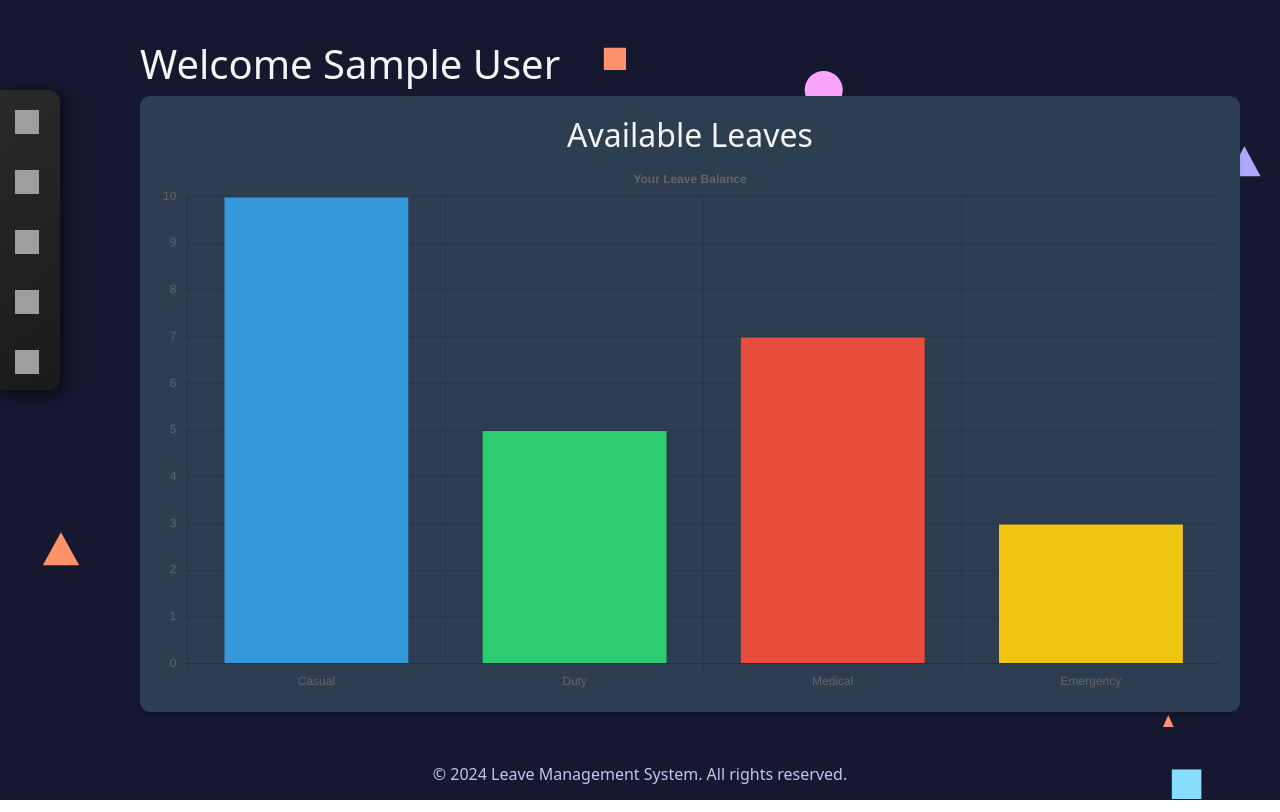
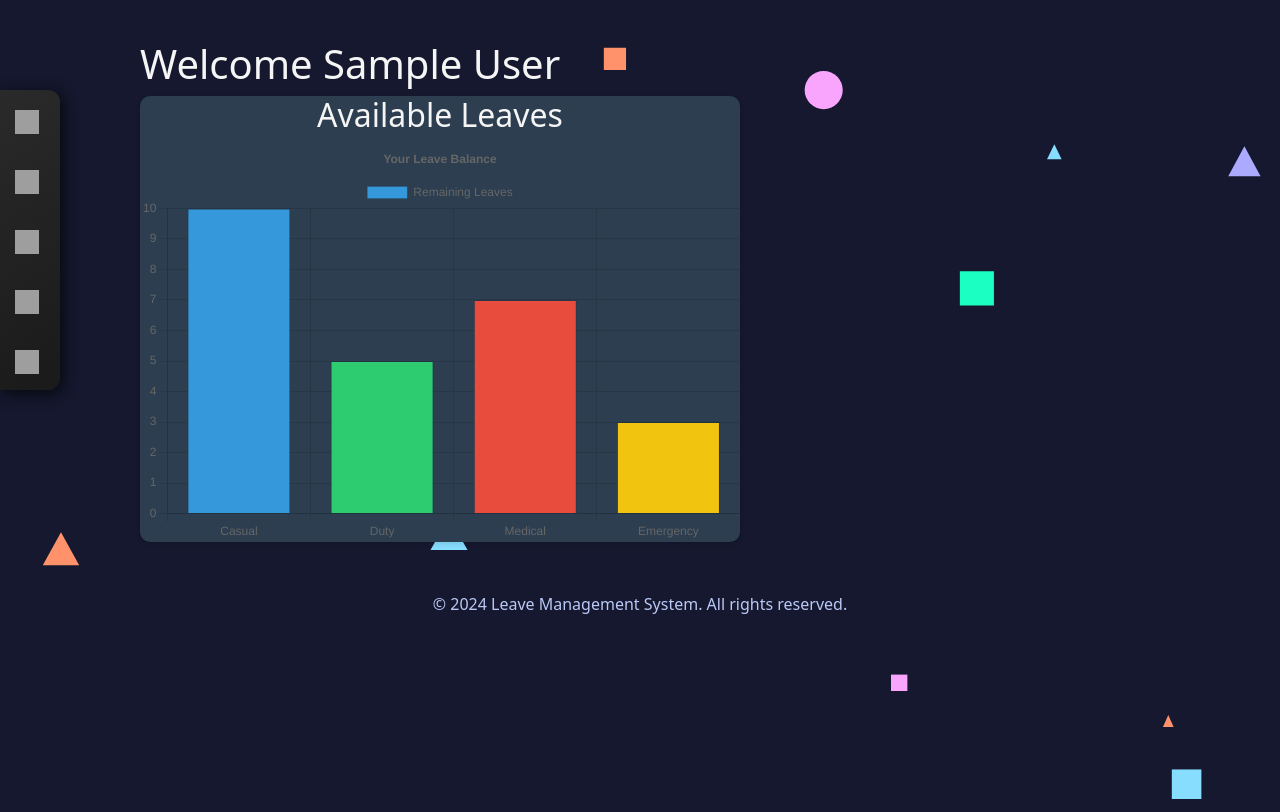
Before and after one commit to Hitman7084/Leave_management_system, a Django app: page /student/ in a window 1280 px wide. Run offline with Django 5.2, Linux system fonts and the light colour scheme; the visitor is signed in with stand-in values (Sample User, id 1); data comes from the database, SQL or seed files in the repository; grey boxes are pictures that could not be loaded.

Commit message:
setup for presentation

```diff
--- a/Leave_mgt_sys/static/css/base.css
+++ b/Leave_mgt_sys/static/css/base.css
@@ -112,12 +112,10 @@ body {
 .graph {
     flex: 1;
     background: #2c3e50;
-    padding: 20px;
     border-radius: 10px;
     text-align: center;
     box-shadow: 0px 2px 5px rgba(0, 0, 0, 0.1);
 }
-
 
 /* Student profile */
 .std-profile-container {
--- a/Leave_mgt_sys/templates/dashboard_student.html
+++ b/Leave_mgt_sys/templates/dashboard_student.html
@@ -43,9 +43,9 @@
 {% block content %}
 <div class="main-content">
     <h1>Welcome {{ user.full_name }} </h1>
-    <div class="graph">
+    <div class="graph" style="width: 100%; max-width: 600px;">
         <h2>Available Leaves</h2>
-        <canvas id="leaveChart" width="400" height="200"></canvas>
+        <canvas id="leaveChart" width="600px" height="400px"></canvas>
     </div>
 </div>
 
@@ -72,9 +72,10 @@
         options: {
             responsive: true,
             plugins: {
-                legend: { display: false },
+                legend: { display: true },
                 title: { display: true, text: 'Your Leave Balance' }
-            }
+            },
+
         }
     };
 
--- a/Leave_mgt_sys/templates/student_profile.html
+++ b/Leave_mgt_sys/templates/student_profile.html
@@ -47,9 +47,8 @@
         <div style="display: flex; flex-direction: column; gap: 1rem;">
             <div style="flex: 1;">
                 <p style="margin-bottom: 1.5rem;"><strong>Name:</strong> {{ user.full_name }}</p>
-                <p style="margin-bottom: 1.5rem;"><strong>Enrollment Number:</strong> {{ student.enrollment_number }}</p>
+                <p style="margin-bottom: 1.5rem;"><strong>Username:</strong> {{ user.username }}</p>
                 <p style="margin-bottom: 1.5rem;"><strong>Email:</strong> {{ user.email }}</p>
-                <p><strong>Department:</strong> {{ student.department }}</p>
         </div>
     </div>
 </div>
```
Also changed, not shown: Leave_mgt_sys/templates/student_form.html (+0 -7 lines).
